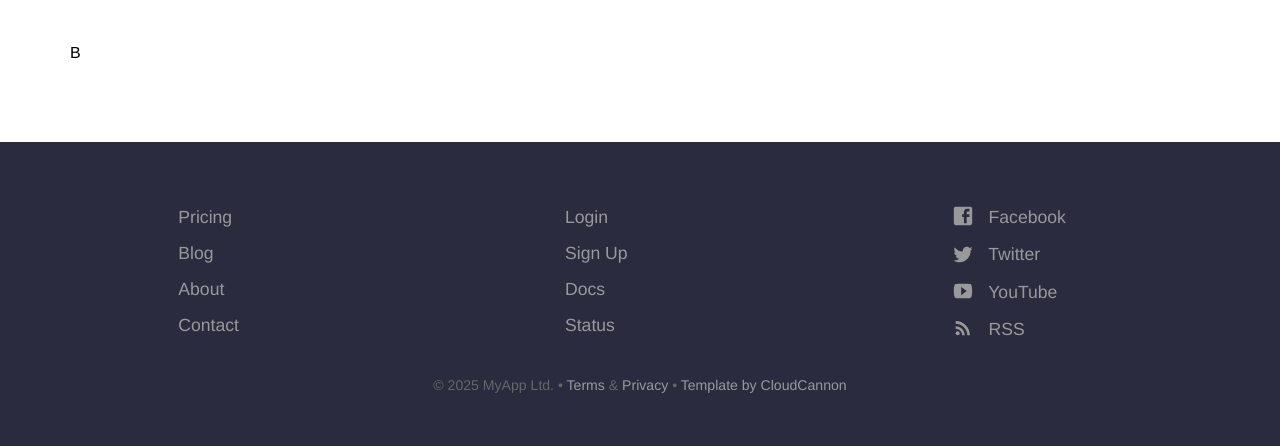
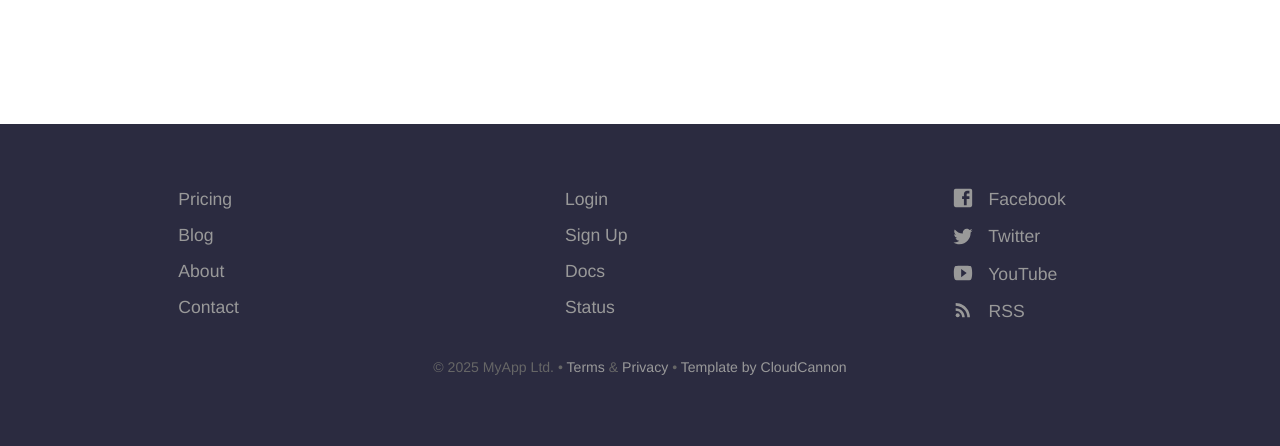
Before and after one commit to rycoll/Git-Sync-Test, a Jekyll site: the page built from aboot.html, in a window 1280 px wide. Shown: the part 961-1407 px from the top of the page. Built offline with Jekyll 4.4.1, drawn with Linux system fonts in a browser that asks for light colours.

Commit message:
Updated 1 file via CloudCannon.

```diff
--- a/aboot.html
+++ b/aboot.html
@@ -12,6 +12,3 @@ description: We've built an amazing team of developers, marketers, designers and
 		</li>
 	{% endfor %}
 </ul>
-
-
-B
```
